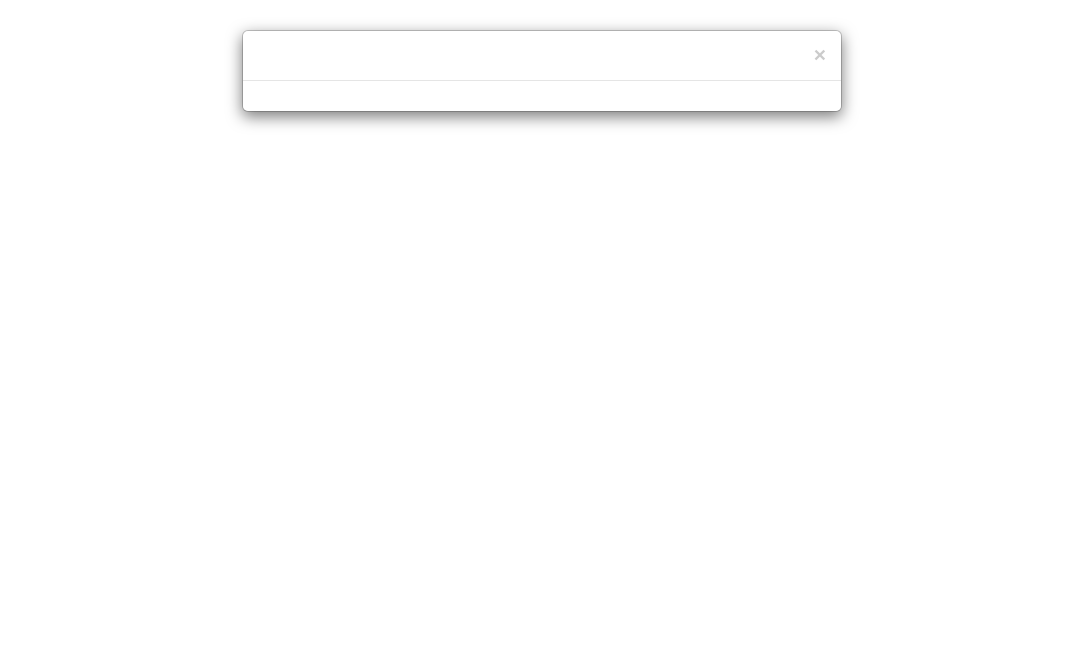
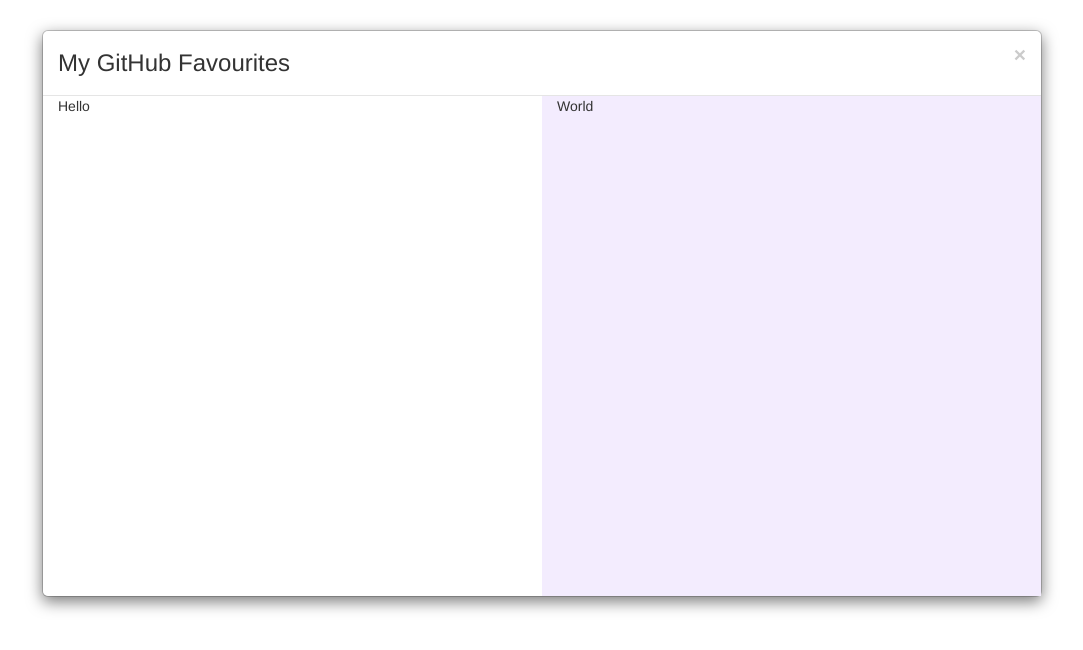
Before and after one commit to HarlanSim/GitHubFavourites, a React (Create React App) app: page / in a window 1280 px wide. Shown: the top 650 px of the page, without its empty margins (98-1181 px from the left). Built offline with nearby package versions, Linux system fonts and the light colour scheme.

Commit message:
change modal styling so it's roughly same as mockup, add fetch to project

```diff
--- a/package.json
+++ b/package.json
@@ -4,6 +4,7 @@
   "private": true,
   "dependencies": {
     "bootstrap": "^3.3.7",
+    "fetch": "^1.1.0",
     "react": "^16.5.1",
     "react-dom": "^16.5.1",
     "react-scripts": "1.1.5"
--- a/src/App.js
+++ b/src/App.js
@@ -3,8 +3,9 @@ import Modal from './Modal';
 
 class App extends Component {
   render() {
+    const modalTitle = "My GitHub Favourites";
     return (
-      <Modal/>
+      <Modal title={modalTitle} leftPanel="Hello" rightPanel="World"/>
     );
   }
 }
--- /dev/null
+++ b/src/Modal.css
@@ -0,0 +1,11 @@
+#main-body {
+    height: 500px;
+}
+
+#main-modal {
+    width: 1000px;
+}
+
+.h-100 {
+    height: 100%;
+}
--- a/src/Modal.js
+++ b/src/Modal.js
@@ -1,4 +1,5 @@
 import React, { Component } from 'react';
+import './Modal.css';
 
 class Modal extends Component {
   render() {
@@ -6,17 +7,17 @@ class Modal extends Component {
 
     return (
         <div className="modal show">
-            <div className="modal-dialog">
+            <div id="main-modal" className="modal-dialog">
                 <div className="modal-content">
                     <div className="modal-header">
                         <button type="button" className="close" data-dismiss="modal" aria-hidden="true">&times;</button>
-                        <h4 className="modal-title">{title}</h4>
+                        <h3 className="modal-title">{title}</h3>
                     </div>
-                    <div className="modal-body">
-                        <div>
+                    <div id="main-body">
+                        <div className="col-md-6 h-100">
                             {leftPanel}
                         </div>
-                        <div>
+                        <div className="col-md-6 h-100" style={{backgroundColor: '#f3ecfe'}}>
                             {rightPanel}
                         </div>
                     </div>
```
Also changed, not shown: 1 other file (tests, documents, lock files or other folders).
